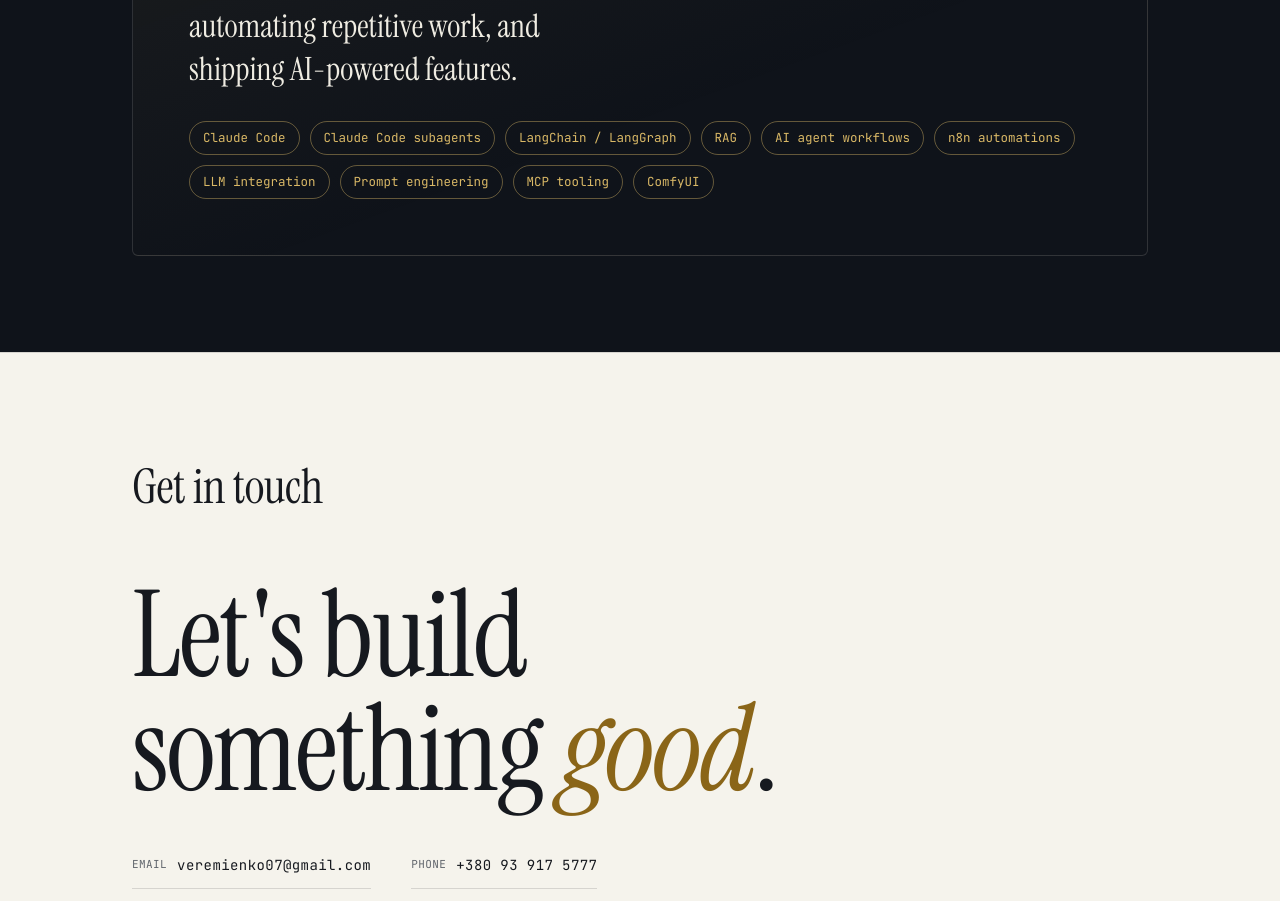
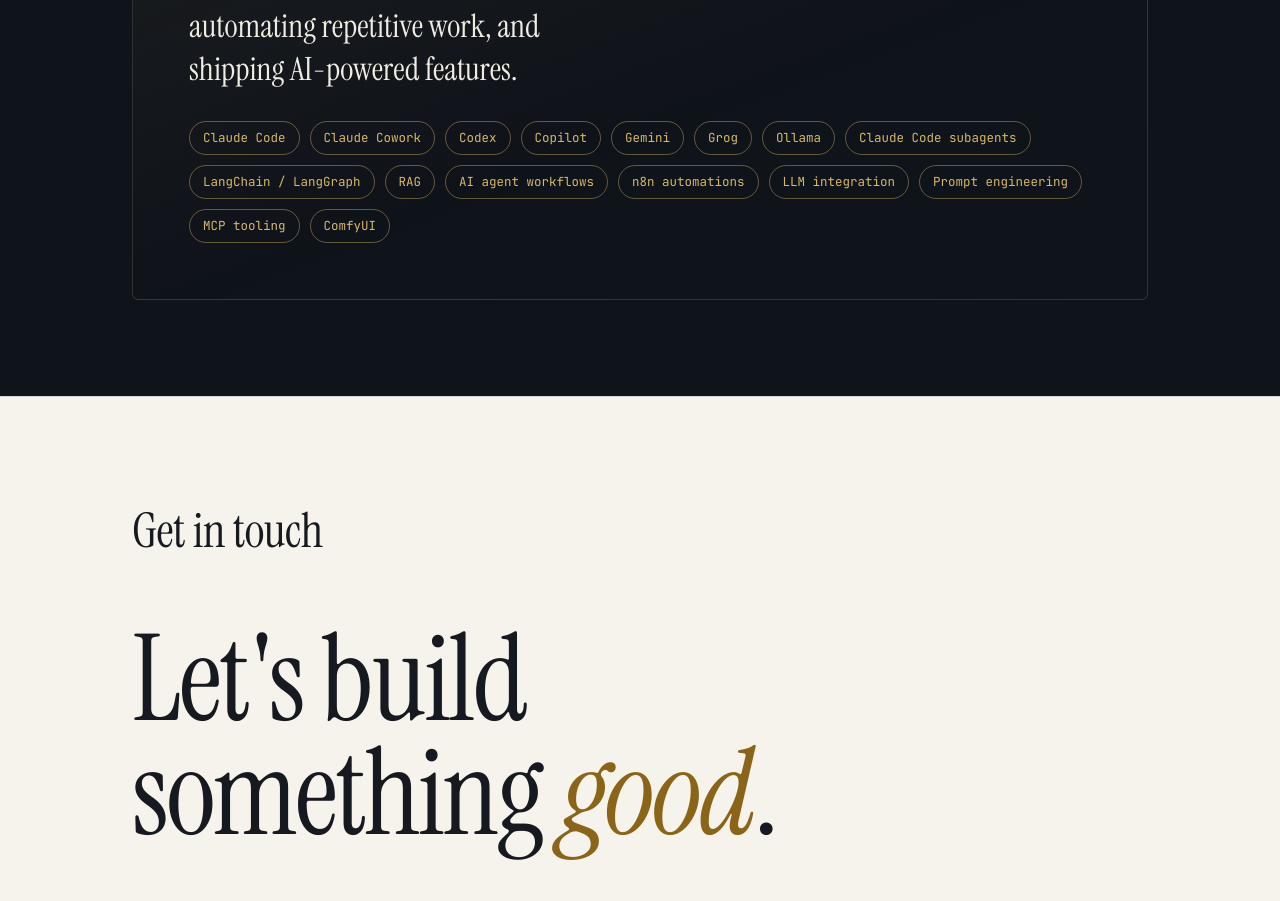
Before and after one commit to veremienko/portfolio, a React (Vite) app: page / in a window 1280 px wide. Shown: the part 4700-5601 px from the top of the page. Built offline with nearby package versions, Linux system fonts and the light colour scheme.

Commit message:
feat: update aiTags

```diff
--- a/src/data/ai.ts
+++ b/src/data/ai.ts
@@ -3,6 +3,12 @@
 
 export const aiTags = [
   'Claude Code',
+  'Claude Cowork',
+  'Codex',
+  'Copilot',
+  'Gemini',
+  'Grog',
+  'Ollama',
   'Claude Code subagents',
   'LangChain / LangGraph',
   'RAG',
```
